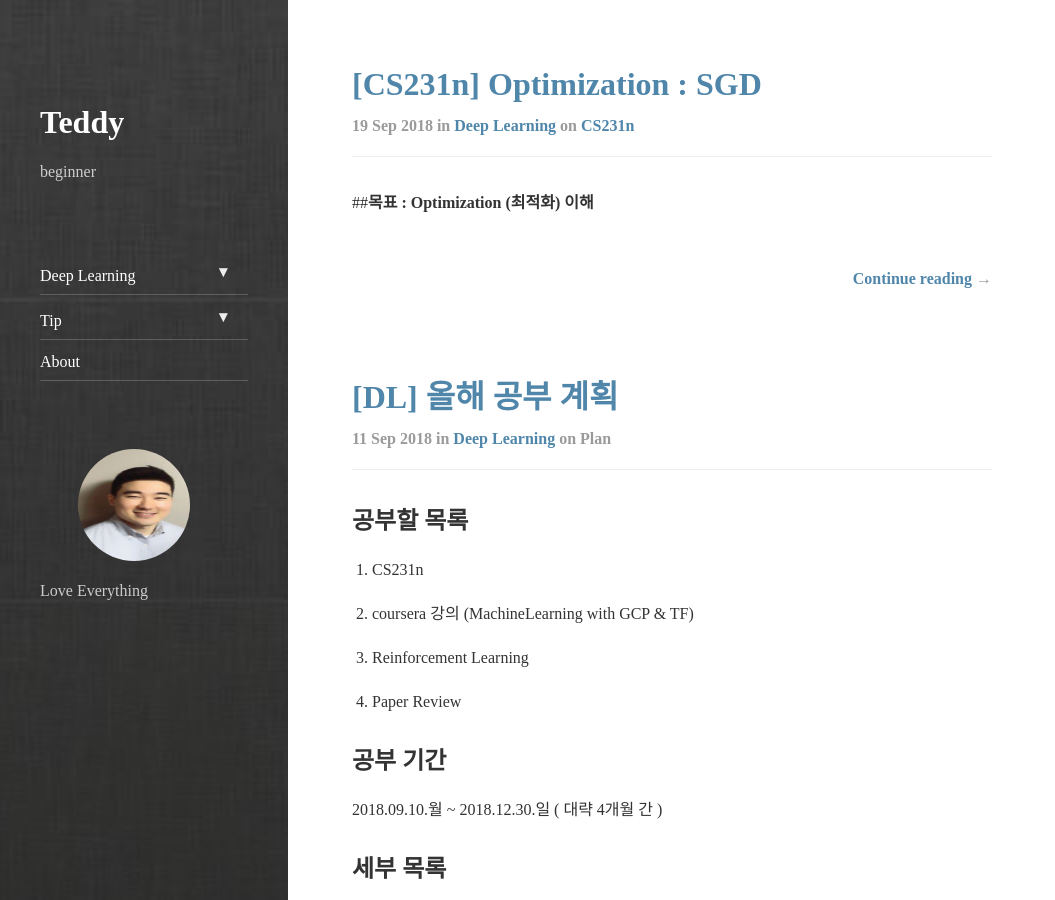
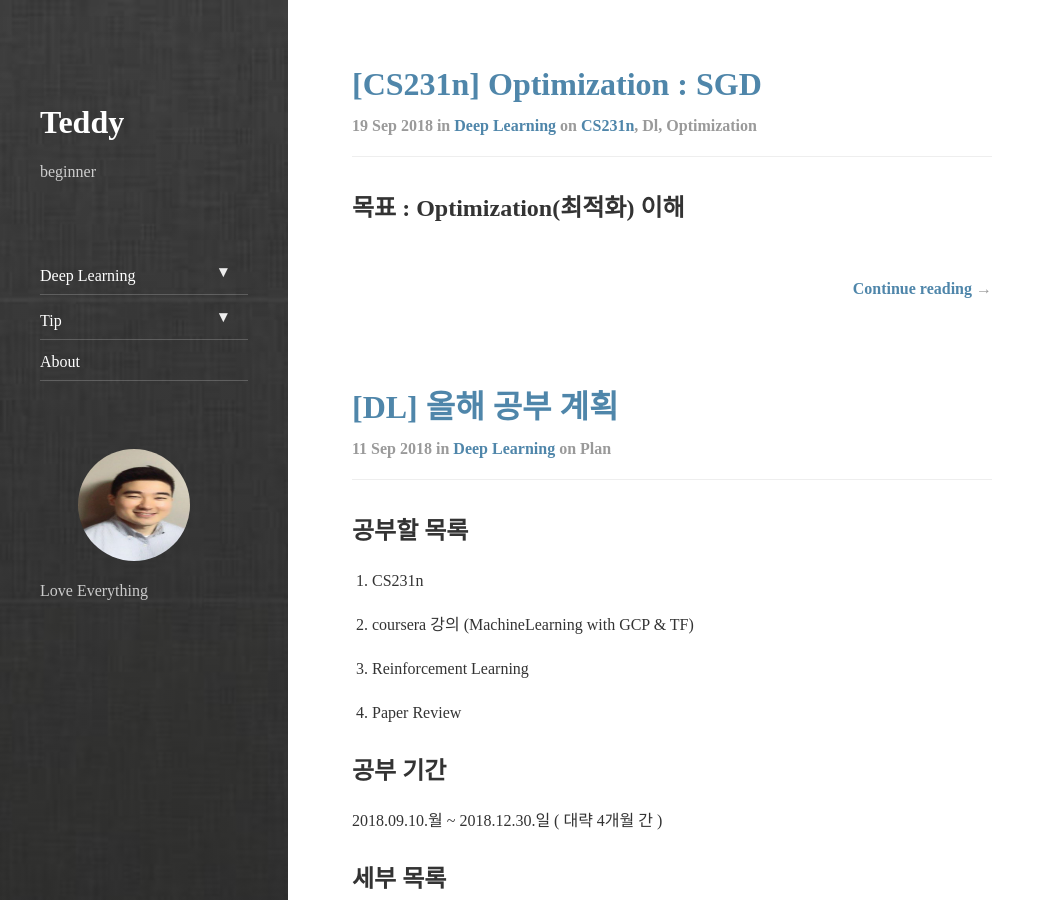
Before and after one commit to Taeu/taeu.github.io, a Jekyll site: the page built from index.html, in a window 1280 px wide and 900 px high. Shown: the whole window, without its empty margins (0-1055 px from the left). Built offline with Jekyll 4.4.1, drawn with Linux system fonts in a browser that asks for light colours; nearby versions of some CDN libraries; the list of posts is cut into pages by our own code.

Commit message:
3차 수정

````diff
--- a/_posts/2018-09-19-deeplearning-cs231n-Optimization.markdown
+++ b/_posts/2018-09-19-deeplearning-cs231n-Optimization.markdown
@@ -1,13 +1,11 @@
 ---
-
 layout: post
 title:  "[CS231n] Optimization : SGD"
 subtitle:   "[CS231n] optimization landscapes, local search, learning rate, analytic, numerical gradient"
 categories: dl
-tags: cs231n
-
+tags: cs231n dl optimization
 ---
-##**목표 : Optimization (최적화) 이해**
+## **목표** : Optimization(최적화) 이해
 
 ## **목차**
 1. 소개
@@ -34,16 +32,16 @@
 
 ---
 
-####**1. 소개 (Introduction)**
+#### **1. 소개 (Introduction)**
 
 **Imgae Classification** 문제에 핵심적인 두가지 요소는 다음과 같다.
 - **(1) Score Function (스코어 함수)**
 - **(2) Loass Function (손실 함수)**
 
 
-**```Score 함수```** : 어떤 인풋을 넣었을 때 적절한 output이 나오는 함수. 우리가 흔히 생각할 수 있는 일차함수, 이차함수 등과 같이 어떤 X 값이 넣으면 거기에 대한 결과값이 나오는 함수라고 보면된다.
+**`Score 함수`** : 어떤 인풋을 넣었을 때 적절한 output이 나오는 함수. 우리가 흔히 생각할 수 있는 일차함수, 이차함수 등과 같이 어떤 X 값이 넣으면 거기에 대한 결과값이 나오는 함수라고 보면된다.
 
-**```Loss function (손실함수)```** : Error를 계산한 함수. 만약 실제값이 1인데 예측값으로 3이 나왔다고 하면 error는 |1-3|=2 라고 할 수 있는 것처럼, 예측한 값과 실제 값과의 차이가 얼마나 되는지, 여기서는 그러한 차이를 loss로 받아들이면 된다. (이때 loss 실제값과 예측해야할 값 간의 차이외에도 model의 복잡도 등이 또 다른 loss라고 생각해줄 수 있기에 아래에서 정규화항이 loss function에 포함된다)
+**`Loss function (손실함수)`** : Error를 계산한 함수. 만약 실제값이 1인데 예측값으로 3이 나왔다고 하면 error는 |1-3|=2 라고 할 수 있는 것처럼, 예측한 값과 실제 값과의 차이가 얼마나 되는지, 여기서는 그러한 차이를 loss로 받아들이면 된다. (이때 loss 실제값과 예측해야할 값 간의 차이외에도 model의 복잡도 등이 또 다른 loss라고 생각해줄 수 있기에 아래에서 정규화항이 loss function에 포함된다)
 
 다음의 예를 보자
 **Linear Function**이 다음과 같다면
@@ -66,7 +64,7 @@
 - +1 의 의미는 error를 보정해주기 위한 term
 - aR(W)는 정규화항 (overfitting 완화하기 위해)
 
-위의 예에서 만약 우리가 **좋은 Score함수**가 있어서 X를 넣었는데 라벨들 중 실제 라벨(index, y_i)에 해당하는 값이 가장 높게 나왔다면, `f(x_i;W)_j - f(x_i;W)_(y_i)`  의 값은 항상 음수가 될 거고 +1을 고려하지 않는다면 모든 function에서 Loss 값은 0이 될 것이다. 정규화항을 잠깐 제외하고 생각해준다면 **좋은 Score함수**를 통해 나온 예측값들이 실제 라벨과 유사 혹은 실제 라벨의 인덱스 값이 가장 높게 나오므로 실제 결과를 잘 예측하는 좋은 함수라고 할 수 있다.
+위의 예에서 만약 우리가 **좋은 Score함수**가 있어서 X를 넣었는데 라벨들 중 실제 라벨(index, y_i)에 해당하는 값이 가장 높게 나왔다면, **`f(x_i;W)_j - f(x_i;W)_(y_i)`**  의 값은 항상 음수가 될 거고 +1을 고려하지 않는다면 모든 function에서 Loss 값은 0이 될 것이다. 정규화항을 잠깐 제외하고 생각해준다면 **좋은 Score함수**를 통해 나온 예측값들이 실제 라벨과 유사 혹은 실제 라벨의 인덱스 값이 가장 높게 나오므로 실제 결과를 잘 예측하는 좋은 함수라고 할 수 있다.
 
 
 **좋은 Score함수**란 **좋은 Weight** vector를 갖는다는 의미고 이 **Weight**가 결국 **Loss fucntion**값을 **낮게**한다.
@@ -76,7 +74,7 @@
 다시말해, 우리가 **Weight**를 적절히 조절한다면 최저의 Loss를 찾을 수 있게돼 **```Optimization```** 문제를 해결할 수 있을 것이다. 그렇다면 어떻게 Loss를 최적화 시키는 Weight를 찾을 수 있을까?
 
 ___
-####**2. 손실함수의 시각화 (Visualizing the loss function)**
+#### **2. 손실함수의 시각화 (Visualizing the loss function)**
  딥러닝의 문제를 풀때 거의 모든 경우 feature가 많은 고차원에서 정의가 된다. 따라서 시각화에 어려움이 있지만 이런 문제는 (y, w1) 혹은 (y, w1, w2)와 같이 2차원 3차원으로 몇개를 뽑아내어 시각화할 수 있다.
 
 ![3](https://user-images.githubusercontent.com/24144491/45766179-f276d300-bc71-11e8-94a3-9820579a1126.JPG)
@@ -102,18 +100,18 @@
  사실 위에서 W를 [3 x 1] 으로 보고 보고 w0, w1, w2를 나눌 수 있게 한 거일 텐데, 위의 그림을 단순히 더한다면 사실 w0 = w1 = w2 인 하나의 weight로 표현한 거니까, 아래의 그림을 이해할 때는 W [3 x 1] 이지만 사실 W = [w, w, w] 라고 이해하는 것이 더 편할 것. 그래야 저렇게 2차원으로 그림이 나오지 않나. (강의노트만 봐서 강의에 어떤 조건을 말해주었을 수도 있을 것 같음) 어쨌거나 위의 그림은 Convex, 볼록함수 모양이고, 이런 볼록함수의 최적화는 미분을 통해서 해결할 수 있을 것처럼 보인다. (여기서 꺾이는 부분에서 미분을 할 수 없지만, subgradient가 존재하고, 이를 gradient 대신 이용한다고 한다)
 
 ___
-####**3. 최적화(Optimization)**
+#### **3. 최적화(Optimization)**
 - (1) Random Search
 - (2) Random Local Search
 - (3) Following the Gradient
 
 최적화를 위해 위와 같이 3가지 방법이 있다.
- </br>
- (1)은 Weight를 random 하게 초기화해 Loss를 계산하고 더 낮은 loss 를 발견하면 최적의 Weight를 수정하는 식으로 간다. 하지만 수많은 example과 수많은 차원을 초기화하고 parameter(weight) 하나하나마다 얼만큼의 범위를 초기화해주어야할지도 의문이다.
- </br>
- (2)은 Weight를 random으로 초기화하고 일정 step만큼 움직이여 가면서 최적의 loss를 찾는다. 이 역시 계속 똑같은 step size만큼 움직여줘야하기 때문에 step size를 얼마로 설정해야하는지 모르며 여전히 비효율적인 면이 있다.
- </br>
- (3) 만약 미분값을 이용해서 움직인다면 어떨까?
+
+- (1)은 Weight를 random 하게 초기화해 Loss를 계산하고 더 낮은 loss 를 발견하면 최적의 Weight를 수정하는 식으로 간다. 하지만 수많은 example과 수많은 차원을 초기화하고 parameter(weight) 하나하나마다 얼만큼의 범위를 초기화해주어야할지도 의문이다.
+
+- (2)은 Weight를 random으로 초기화하고 일정 step만큼 움직이여 가면서 최적의 loss를 찾는다. 이 역시 계속 똑같은 step size만큼 움직여줘야하기 때문에 step size를 얼마로 설정해야하는지 모르며 여전히 비효율적인 면이 있다.
+
+- (3) 만약 미분값을 이용해서 움직인다면 어떨까?
 ![6](https://user-images.githubusercontent.com/24144491/45765928-4cc36400-bc71-11e8-8be0-970a69ad8cbb.png)
  loss 를 줄이려면 오른쪽으로 가야한다는 것은 눈에 보이니까 안다. 그럼 컴퓨터는 어떻게하면 이런 상황일때 오른 쪽으로 가야할까?
 
@@ -129,9 +127,9 @@
 
 우리가 어떤 w 에서 예측된 loss를 구하고, loss function을 w에 대해서 미분한 계수에 따라서 w의 방향을 옮겨주면 되는 것이다. 이것이 경사하강법인 Gradient Descent이다.
 
+___
 
-___
-####**4. 경사 계산 (Computing the Gradient)**
+#### **4. 경사 계산 (Computing the Gradient)**
 - numeric gradient (수치 그라디언트) - 근사
 - analytic gardient (해석적 그라디언트) - 미분 이용
 
@@ -209,7 +207,7 @@
 
 
 ___
-####**5. 경사 하강 (Gradient Descent)**
+#### **5. 경사 하강 (Gradient Descent)**
 
  경사 계산해서 업데이트 해주것도 배웠고 실전에서도 잘 쓸 수 있을지 보았더니, 수 많은 exmaple 들의 (몇 만개 부터 많게는 몇 천 만개 몇 억개 까지) 경사를 모두 계산해주어야 한다면 computation cost가 상당히 많이 들어갈 것이다. 따라서 이 중 몇 개만 뽑아 배치를 이용하는 Mini-batch Gradient Descent가 실전에서 쓰이며, 성능이 좋다는 것이 선험적으로 증명(?)되었다고 한다(rule of thumbs).
 
@@ -226,7 +224,7 @@
 
 ___
 
-####**6. 요약**
+#### **6. 요약**
 ![7](https://user-images.githubusercontent.com/24144491/45765932-4f25be00-bc71-11e8-9eae-74167d2b9f88.JPG)
  딥러닝의 학습과정에 대한 설명은 아래와 같다.
 - (1) **Data** / (xi, yi) 이미 값이 있는 x(input)들과 y(label)이 있다.
````
